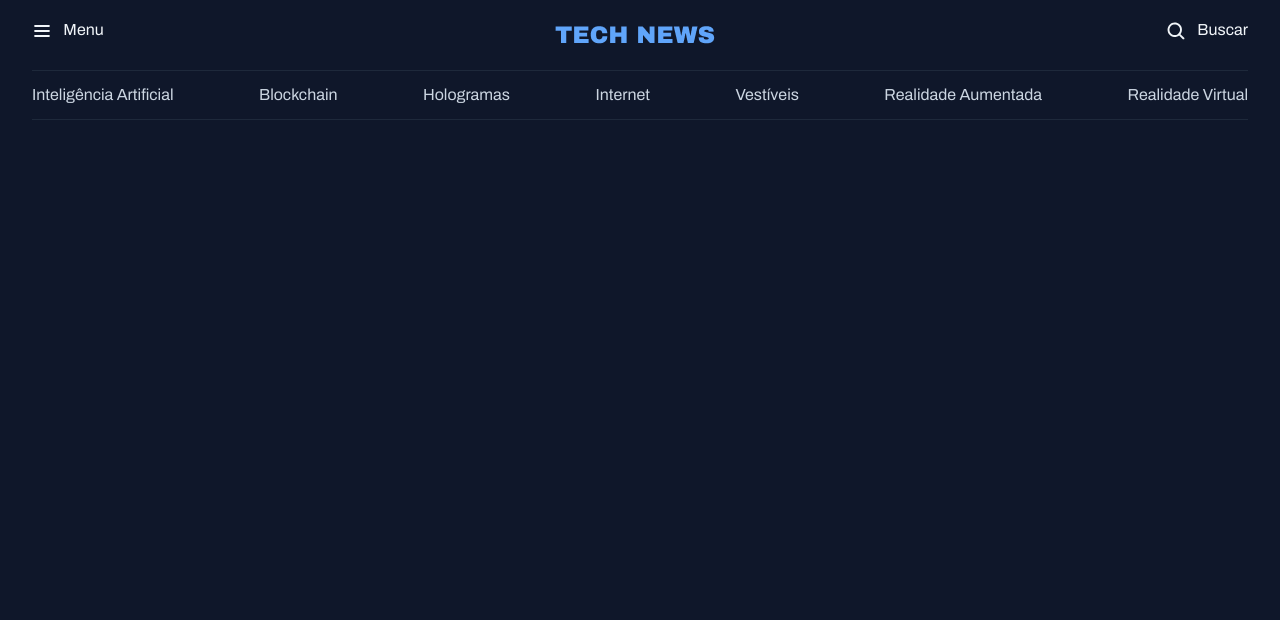
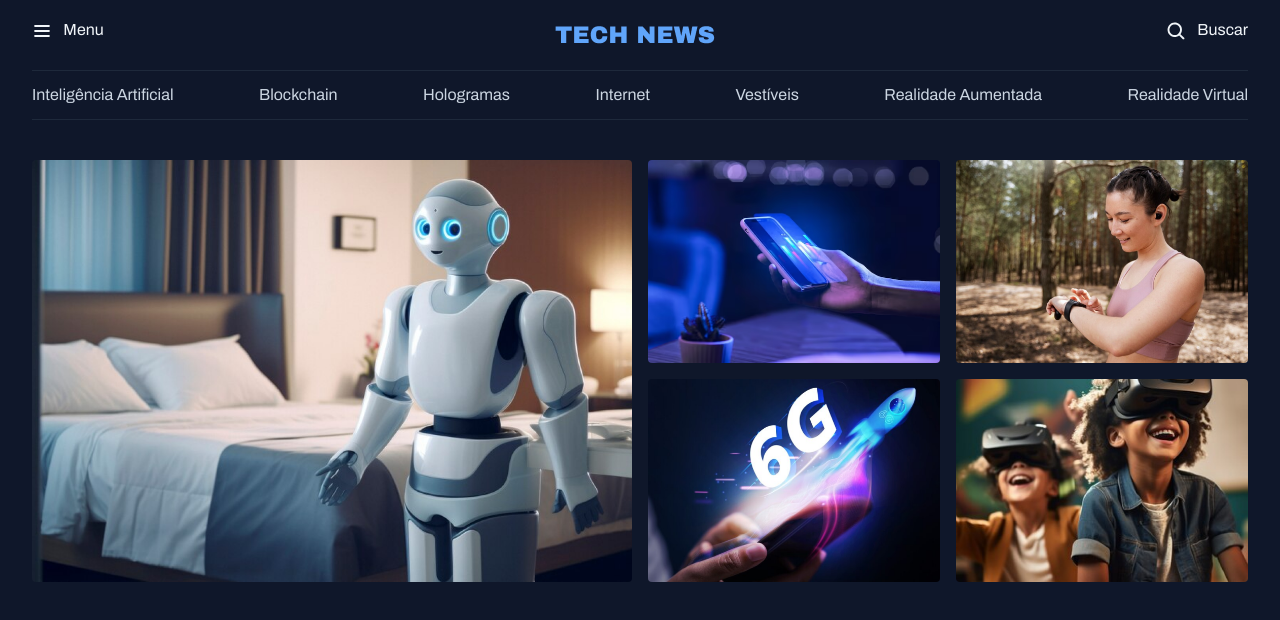
Before and after one commit to devlucas-fullstack/portal_de_noticias, a plain HTML site: page index.html in a window 1280 px wide. Drawn offline with nearby package versions, Linux system fonts and the light colour scheme.

Commit message:
Estruturando o destaques

```diff
--- a/css/style.css
+++ b/css/style.css
@@ -34,9 +34,9 @@ h3 {
 }
 
 .container {
-  max-width: 1280px;
-  padding-inline: 2rem;
-  margin-inline: auto;
+  max-width: 1280px !important;
+  padding-inline: 2rem !important;
+  margin-inline: auto !important;
 }
 
 /* header */
@@ -92,3 +92,16 @@ h3 {
     display: none;
   }
 }
+
+/* main */
+
+/* section read */
+#featured {
+  margin-top: 2.5rem;
+}
+
+.img {
+  width: 100%;
+  object-fit: cover;
+  border-radius: 4px;
+}
--- a/index.html
+++ b/index.html
@@ -43,6 +43,50 @@
         <a href="#" class="link-none-md">Realidade Virtual</a>
       </nav>
     </header>
+    <main class="container">
+      <section id="featured" class="row gx-3">
+        <figure class="col-md-6">
+          <img
+            src="assets/imgs/Image 01.png"
+            alt="Imagem destaque"
+            height="100%"
+            class="img"
+          />
+        </figure>
+        <div class="col-md-3">
+          <figure class="mb-3">
+            <img
+              src="assets/imgs/Image 02.png"
+              alt="Imagem destaque"
+              class="img"
+            />
+          </figure>
+          <figure>
+            <img
+              src="assets/imgs/Image 03.png"
+              alt="Imagem destaque"
+              class="img"
+            />
+          </figure>
+        </div>
+        <div class="col-md-3">
+          <figure class="mb-3">
+            <img
+              src="assets/imgs/Image 04.png"
+              alt="Imagem destaque"
+              class="img"
+            />
+          </figure>
+          <figure>
+            <img
+              src="assets/imgs/Image 05.png"
+              alt="Imagem destaque"
+              class="img"
+            />
+          </figure>
+        </div>
+      </section>
+    </main>
 
     <script
       src="https://cdn.jsdelivr.net/npm/bootstrap@5.3.7/dist/js/bootstrap.bundle.min.js"
```
